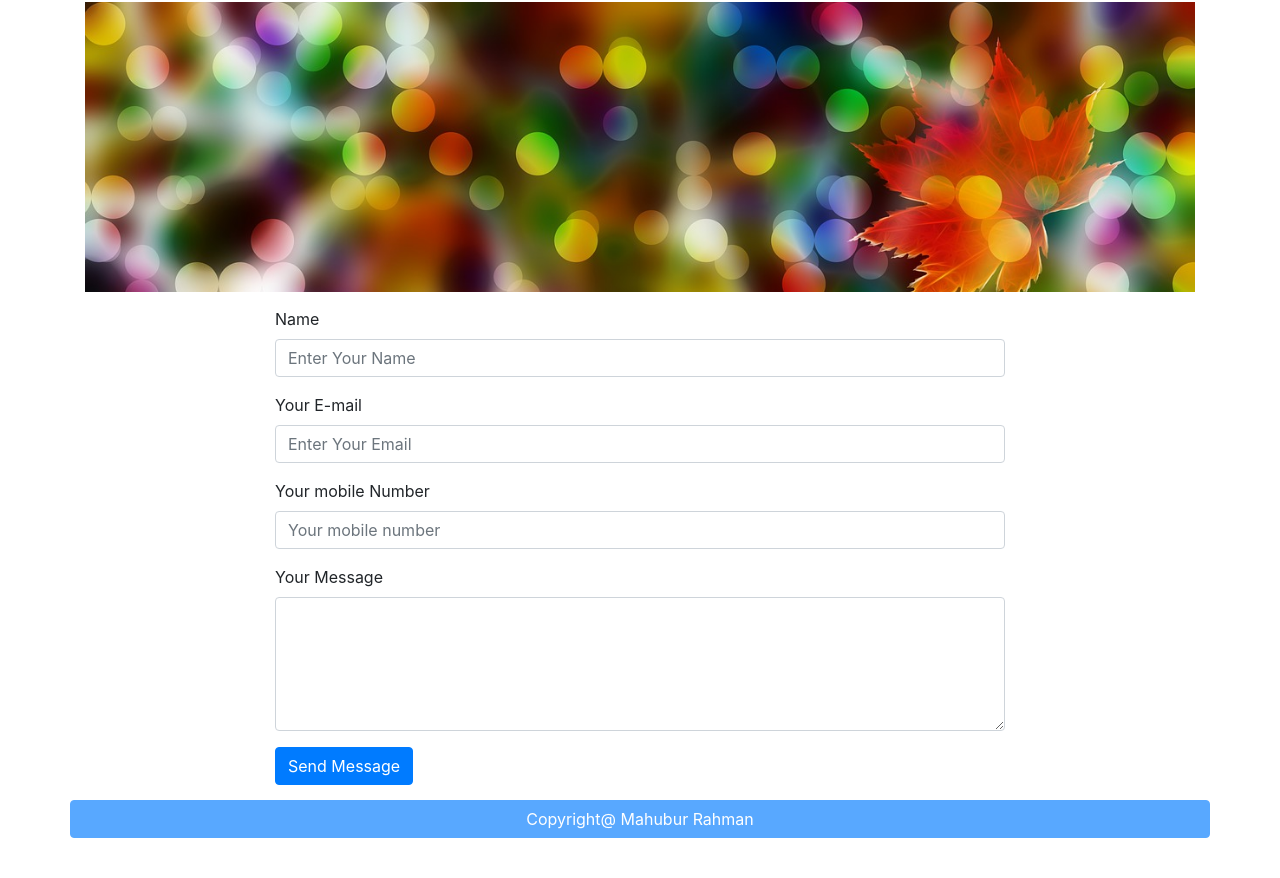
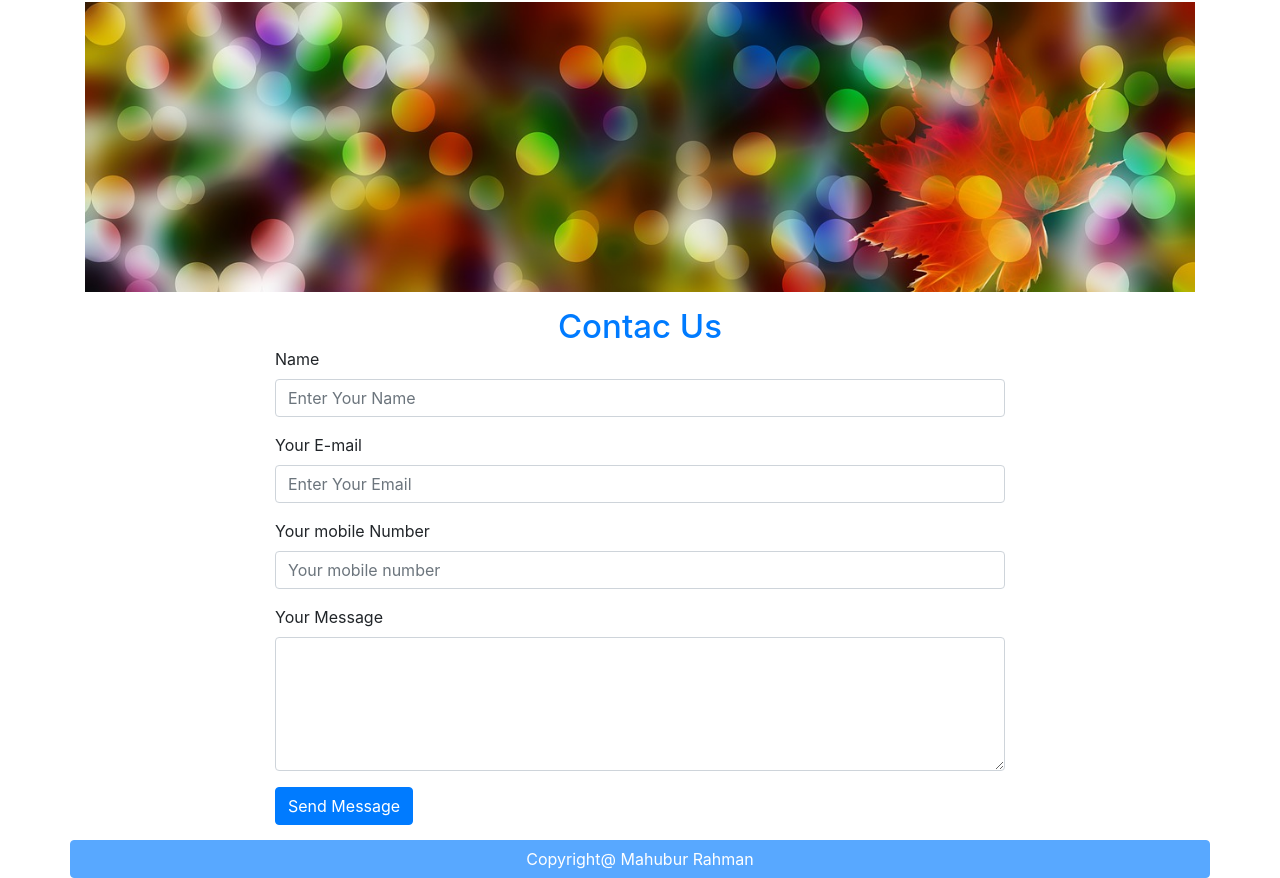
Before and after one commit to mahbub500/Bitm2, a plain HTML site: page contac.html in a window 1280 px wide. Shown: the part 69-947 px from the top of the page. Before the commit the page ends 907 px from the top, so only its background shows below. Drawn offline with nearby package versions, Linux system fonts and the light colour scheme.

Commit message:
Add files via upload

```diff
--- a/contac.html
+++ b/contac.html
@@ -76,7 +76,7 @@
 
                     <!--                form-->
 
-
+                    <h4 class=" text-primary text "> Contac Us </h4>
                     <form>
                         <div class="form-group">
                             <label for="exampleInputEmail1">Name </label>
@@ -120,4 +120,6 @@
     <script src="https://code.jquery.com/jquery-3.3.1.slim.min.js" integrity="sha384-q8i/X+965DzO0rT7abK41JStQIAqVgRVzpbzo5smXKp4YfRvH+8abtTE1Pi6jizo" crossorigin="anonymous"></script>
     <script src="https://cdnjs.cloudflare.com/ajax/libs/popper.js/1.14.7/umd/popper.min.js" integrity="sha384-UO2eT0CpHqdSJQ6hJty5KVphtPhzWj9WO1clHTMGa3JDZwrnQq4sF86dIHNDz0W1" crossorigin="anonymous"></script>
     <script src="https://stackpath.bootstrapcdn.com/bootstrap/4.3.1/js/bootstrap.min.js" integrity="sha384-JjSmVgyd0p3pXB1rRibZUAYoIIy6OrQ6VrjIEaFf/nJGzIxFDsf4x0xIM+B07jRM" crossorigin="anonymous"></script>
-</body></html>
+</body>
+
+</html>
```
